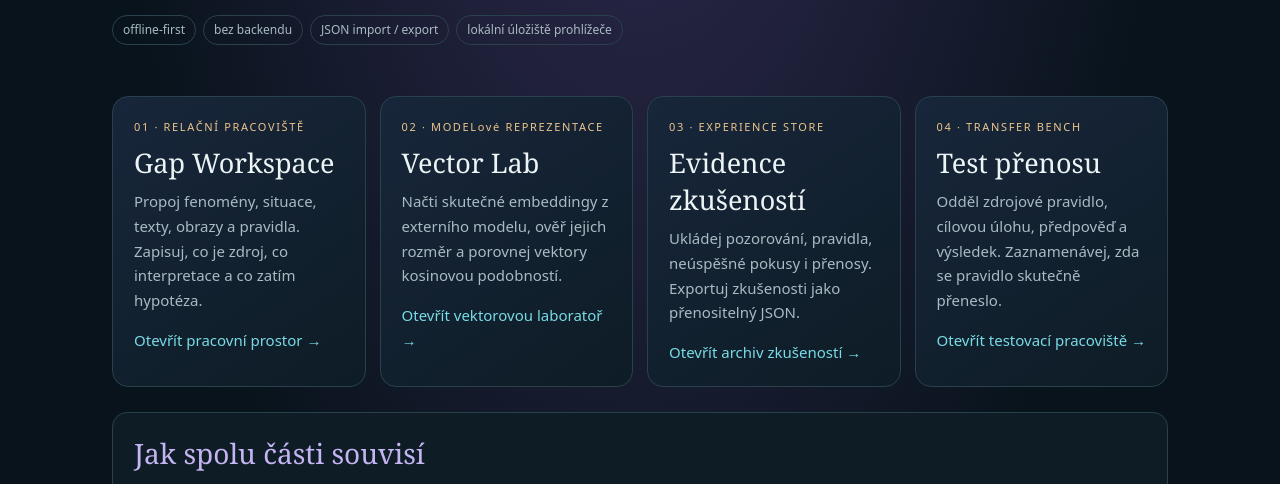
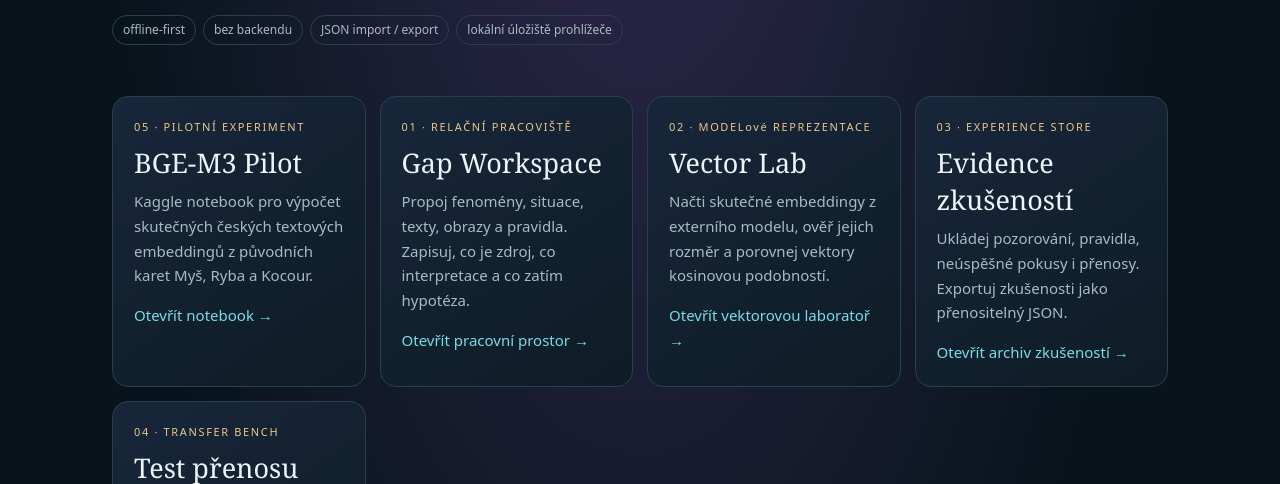
Before and after one commit to artmisanovak-prog/generative_gen, a plain HTML site: page doma/mouse_core/index.html in a window 1280 px wide. Shown: the part 270-754 px from the top of the page. Drawn offline with Linux system fonts and the light colour scheme.

Commit message:
Add BGE-M3 pilot notebook to MOUSE CORE navigation

```diff
--- a/doma/mouse_core/index.html
+++ b/doma/mouse_core/index.html
@@ -7,6 +7,8 @@
 <header><div class="eyebrow">Chceš myš? · Semantic Gap · relational environment</div><h1>MOUSE <em>CORE</em></h1><p class="lead">Pracovní prostředí pro vztahy, zkušenost a přenos implicitních pravidel. MOUSE CORE není další jazykový model. Je to vrstva, která organizuje vstupy, reprezentace, pozorování a zkušenosti tak, aby se daly znovu použít a testovat.</p><div class="tags"><span class="tag">offline-first</span><span class="tag">bez backendu</span><span class="tag">JSON import / export</span><span class="tag">lokální úložiště prohlížeče</span></div></header>
 <main>
 <div class="grid">
+<a class="card" href="https://github.com/artmisanovak-prog/generative_gen/blob/main/doma/mouse_core/BGE_M3_Pilot.ipynb"><div class="num">05 · PILOTNÍ EXPERIMENT</div><h2>BGE-M3 Pilot</h2><p>Kaggle notebook pro výpočet skutečných českých textových embeddingů z původních karet Myš, Ryba a Kocour.</p><span class="go">Otevřít notebook →</span></a>
+
 <a class="card" href="workspace.html"><div class="num">01 · RELAČNÍ PRACOVIŠTĚ</div><h2>Gap Workspace</h2><p>Propoj fenomény, situace, texty, obrazy a pravidla. Zapisuj, co je zdroj, co interpretace a co zatím hypotéza.</p><span class="go">Otevřít pracovní prostor →</span></a>
 <a class="card" href="vectors.html"><div class="num">02 · MODELové REPREZENTACE</div><h2>Vector Lab</h2><p>Načti skutečné embeddingy z externího modelu, ověř jejich rozměr a porovnej vektory kosinovou podobností.</p><span class="go">Otevřít vektorovou laboratoř →</span></a>
 <a class="card" href="experience.html"><div class="num">03 · EXPERIENCE STORE</div><h2>Evidence zkušeností</h2><p>Ukládej pozorování, pravidla, neúspěšné pokusy i přenosy. Exportuj zkušenosti jako přenositelný JSON.</p><span class="go">Otevřít archiv zkušeností →</span></a>
```
